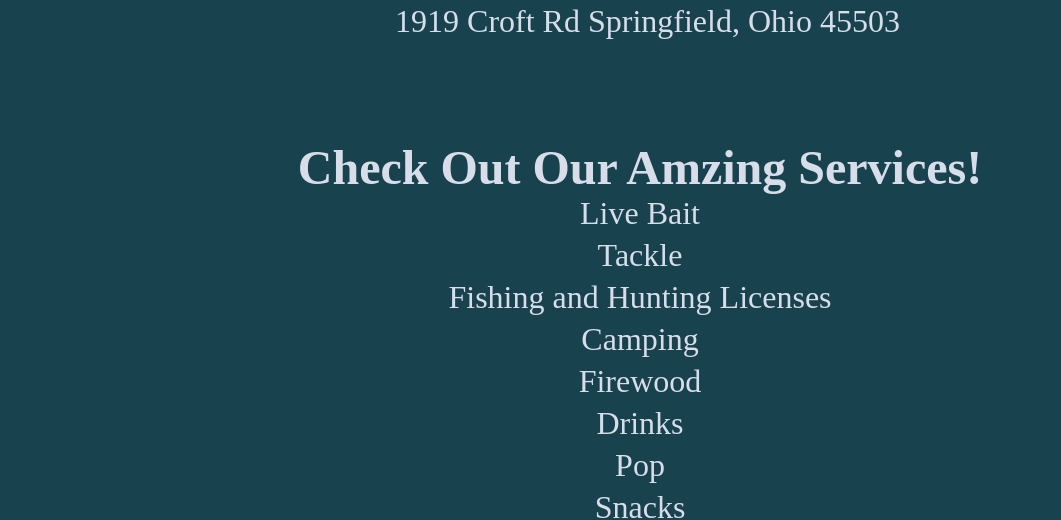
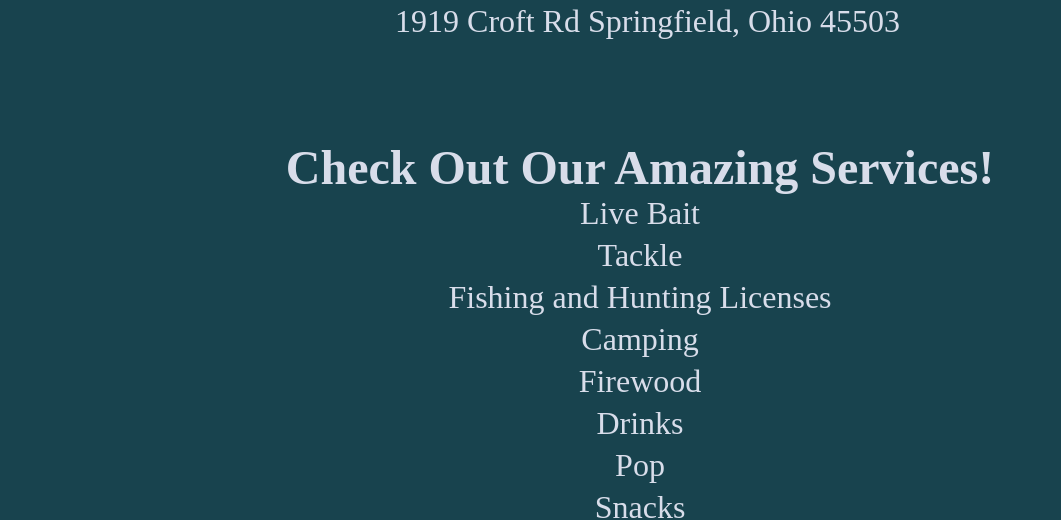
Before and after one commit to gitKairo/Howard-s-General-Store---Website, a plain HTML site: page index.html in a window 1280 px wide. Shown: the part 861-1381 px from the top of the page, without its empty margins (0-1061 px from the left). Drawn offline with Linux system fonts and the light colour scheme.

Commit message:
grammar correction

```diff
--- a/index.html
+++ b/index.html
@@ -41,7 +41,7 @@
     </main>
 
     <div class="homeservices">
-        <h2> Check Out Our Amzing Services!</h2>
+        <h2> Check Out Our Amazing Services!</h2>
         <ul>
             <li>Live Bait</li>
             <li>Tackle</li>
```
